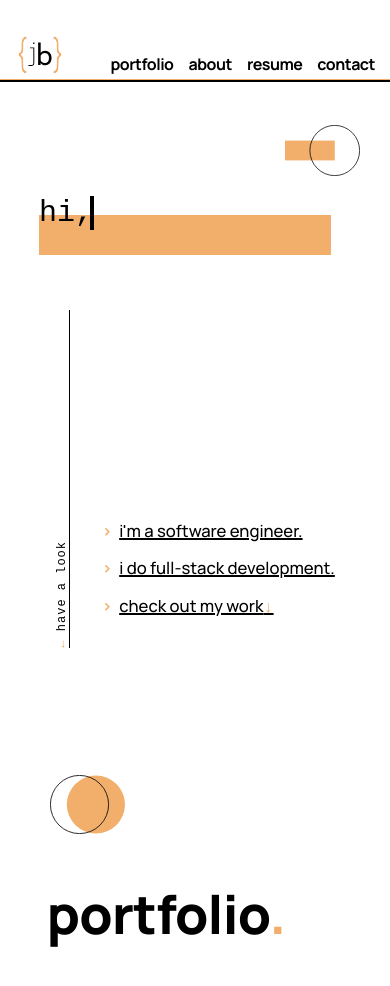
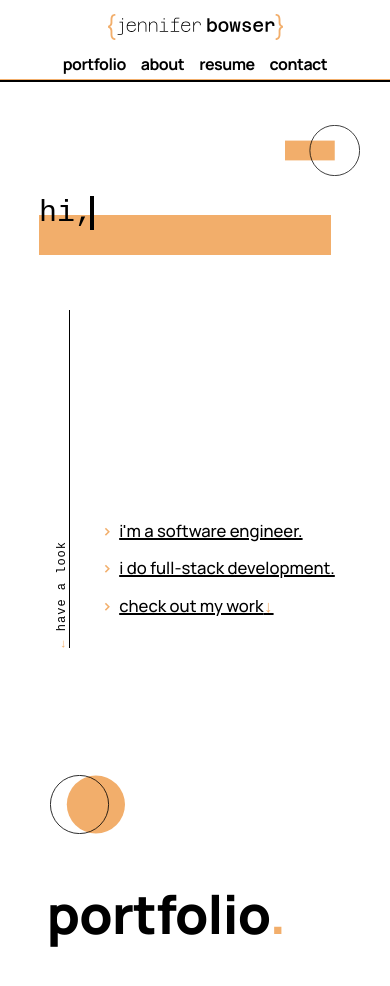
Before and after one commit to jennifer-bowser/jb-dev, a React (Vite) app: page / in a window 390 px wide. Shown: the top 986 px of the page. Built offline with nearby package versions, Linux system fonts and the light colour scheme; a web font is replaced by a local one.

Commit message:
changes Navbar responsive design

```diff
--- a/src/components/navigation/NavMenu.css
+++ b/src/components/navigation/NavMenu.css
@@ -4,6 +4,7 @@
     list-style-type: none;
     margin: 0;
     gap: 30px;
+    padding: 0;
 }
 
 .NavMenu li {
@@ -21,6 +22,7 @@
     letter-spacing: -0.5px;
     font-size: 1.3em;
     text-decoration: none;
+    transition: var(--transition);
 }
 
 .NavMenu a:last-of-type{
--- a/src/components/navigation/Navbar.css
+++ b/src/components/navigation/Navbar.css
@@ -24,16 +24,31 @@
     top: 79px;
 }
 
-.Navbar .FullLogo{
-    width: 270px;
+.Navbar img{
+    height: auto;
+    margin-bottom: 5px;
 }
 
-.Navbar .MiniLogo{
-    width: 50px;
+.Navbar-FullLogo{
+    width: 270px;
+    transition: var(--transition);
 }
 
-@media (max-width: 500px){
+@media (max-width: 750px){
+    .Navbar-FullLogo{
+        width: 175px;
+    }
+}
+
+@media (max-width: 600px){
     .Navbar{
         padding: 10px 15px 5px 15px;
+        justify-content: center;
+        flex-wrap: wrap;
+    }
+
+    .Navbar-Spacer{
+        flex-basis: 100%;
+        height: 0;
     }
 }
--- a/src/components/navigation/Navbar.jsx
+++ b/src/components/navigation/Navbar.jsx
@@ -1,34 +1,12 @@
 import NavMenu from "./NavMenu"
 import fullLogo from "../../assets/jb-dev-logos/jb-logo-full.svg";
-import miniLogo from "../../assets/jb-dev-logos/jb-logo-mini.svg";
-import { useState, useEffect } from "react";
 import "./Navbar.css"
 
 export default function Navbar({ sections }) {
-    // used to switch to miniLogo if window gets too small
-    const MIN_WIDTH = 750;
-    const [useMiniLogo, setUseMiniLogo] = useState(window.innerWidth <= MIN_WIDTH);
-
-    useEffect( () => {
-        function handleResize() {
-            if(window.innerWidth <= MIN_WIDTH && !useMiniLogo){
-                setUseMiniLogo(true);
-            }
-            else if(window.innerWidth > MIN_WIDTH & useMiniLogo){
-                setUseMiniLogo(false);
-            }
-        }
-
-        window.addEventListener('resize', handleResize)
-
-        return _ => {
-            window.removeEventListener('resize', handleResize)
-        }
-    });
-
     return (
         <div className="Navbar">
-            <img src={useMiniLogo ? miniLogo : fullLogo} className={useMiniLogo ? "MiniLogo" : "FullLogo"} height="40"/>
+            <img src={fullLogo} height="40" className="Navbar-FullLogo"/>
+            <div className="Navbar-Spacer"></div>
             <NavMenu sections={sections} />
         </div>
     )
```
